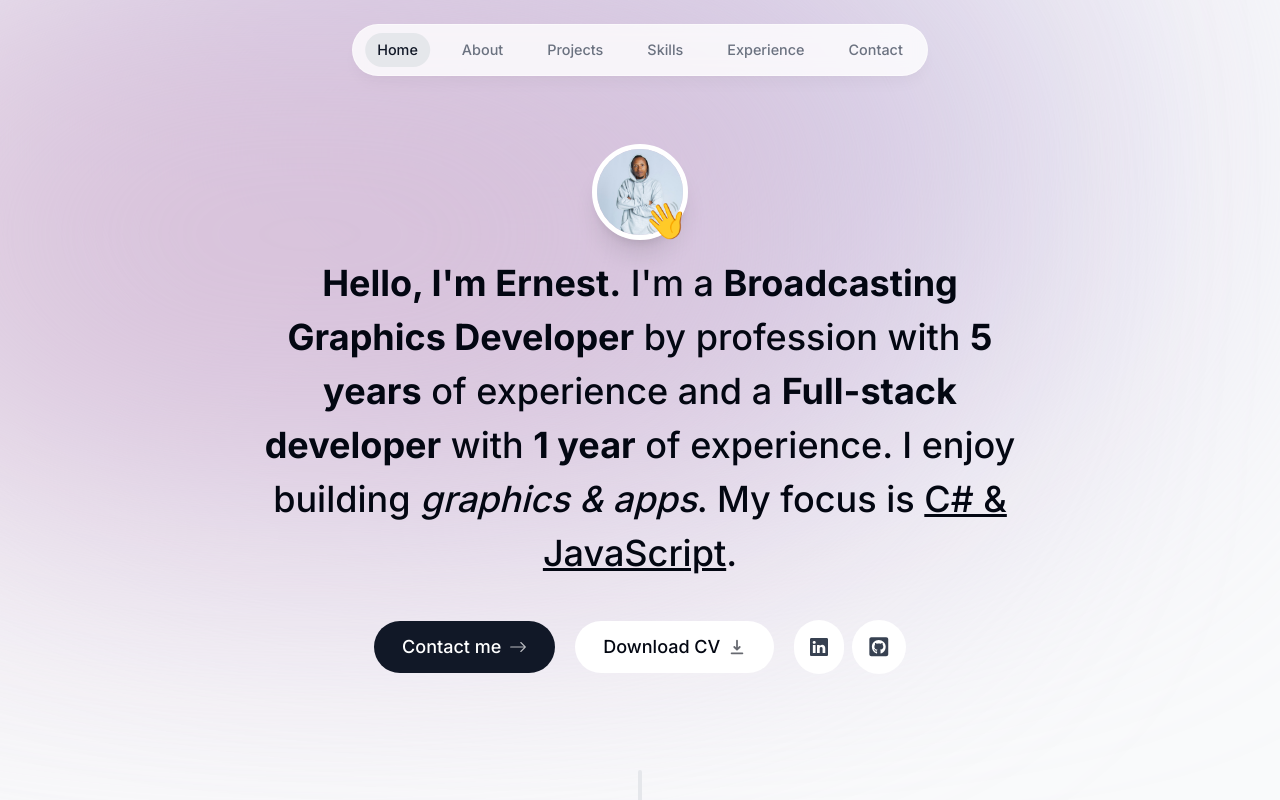
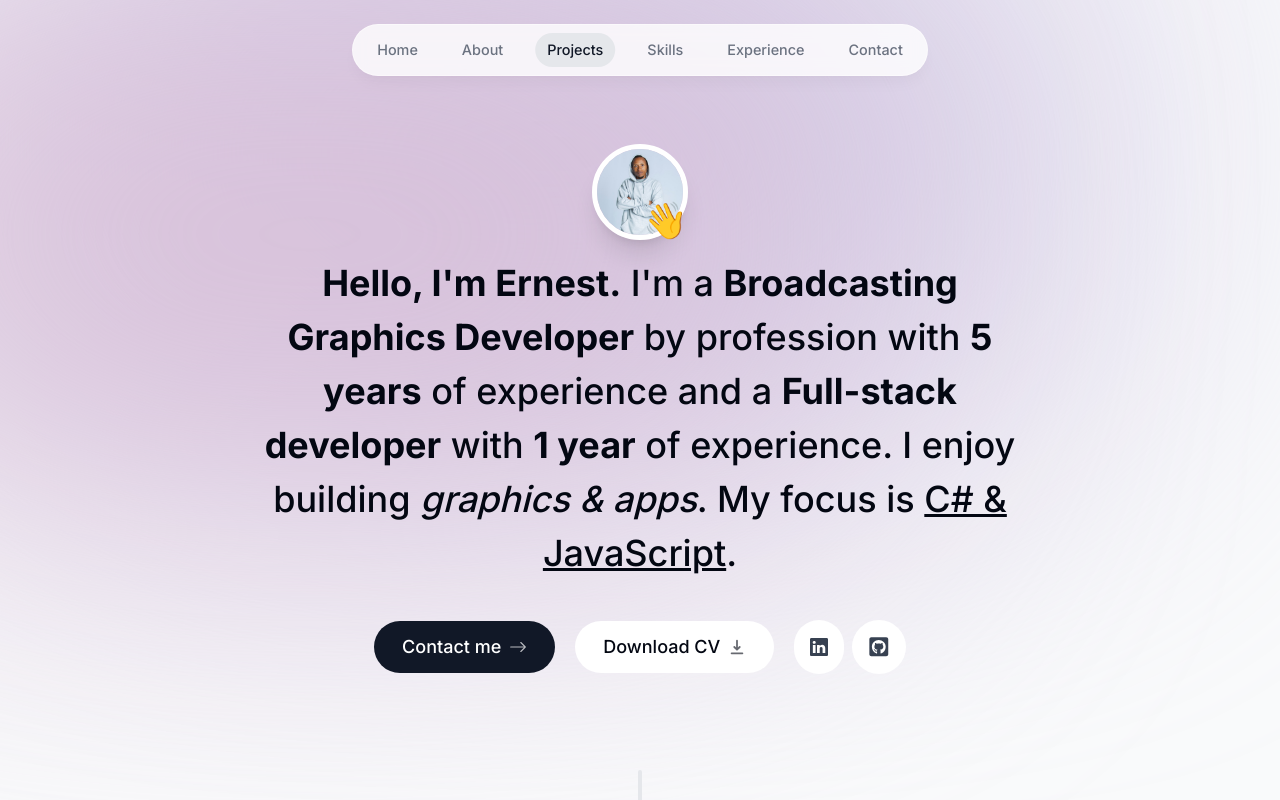
Before and after one commit to Tally2014/portfolio, a Next.js app: page / in a window 1280 px wide. Shown: the top 800 px of the page. Built offline with nearby package versions, Linux system fonts and the light colour scheme.

Commit message:
logic - Impliment react-intersection-observer to the first 3 navbar links

```diff
--- a/components/About.tsx
+++ b/components/About.tsx
@@ -1,9 +1,22 @@
 "use client";
-import React from "react";
+import React, { useEffect } from "react";
 import { motion } from "framer-motion";
 import SectionHeading from "./SectionHeading";
+import { useInView } from "react-intersection-observer";
+import { useActiveSectionContext } from "@/context/ActiveSectionContextProvider";
 
 export default function About() {
+  const { ref, inView } = useInView({
+    threshold: 0.75,
+  });
+  const { setActiveSection } = useActiveSectionContext();
+
+  useEffect(() => {
+    if (inView) {
+      setActiveSection("About");
+    }
+  }, [inView, setActiveSection]);
+
   return (
     <motion.section
       className="mb-28 max-w-[45rem] text-center leading-8 sm:mb-40 scroll-mt-28"
@@ -11,6 +24,7 @@
       animate={{ opacity: 1, y: 0 }}
       transition={{ delay: 0.175 }}
       id="about"
+      ref={ref}
     >
       <SectionHeading>About me</SectionHeading>
       <p className="mb-3">
--- a/components/Intro.tsx
+++ b/components/Intro.tsx
@@ -1,15 +1,31 @@
 "use client";
-import React from "react";
+import React, { useEffect } from "react";
 import Image from "next/image";
 import { motion } from "framer-motion";
 import Link from "next/link";
 import { BsArrowRight, BsLinkedin } from "react-icons/bs";
 import { HiDownload } from "react-icons/hi";
 import { FaGithubSquare } from "react-icons/fa";
+import { useActiveSectionContext } from "@/context/ActiveSectionContextProvider";
+import { useInView } from "react-intersection-observer";
 
 export default function Intro() {
+  const { ref, inView } = useInView({
+    threshold: 0.5,
+  });
+  const { setActiveSection } = useActiveSectionContext();
+
+  useEffect(() => {
+    if (inView) {
+      setActiveSection("Home");
+    }
+  }, [inView, setActiveSection]);
   return (
-    <section id="home" className="mb-28 max-w-[50rem] text-center sm:mb-0 scroll-mt-[100rem]">
+    <section
+      id="home"
+      className="mb-28 max-w-[50rem] text-center sm:mb-0 scroll-mt-[100rem]"
+      ref={ref}
+    >
       <div className="flex items-center justify-center">
         <div className="relative">
           <motion.div
--- a/components/Projects.tsx
+++ b/components/Projects.tsx
@@ -1,20 +1,32 @@
 "use client";
-import React from 'react'
+import React, { useEffect } from "react";
 import SectionHeading from "./SectionHeading";
-import Project from './Project';
+import Project from "./Project";
 import { projectsData } from "@/lib/data";
+import { useInView } from "react-intersection-observer";
+import { useActiveSectionContext } from "@/context/ActiveSectionContextProvider";
 
 export default function Projects() {
+  const { ref, inView } = useInView({
+    threshold: 0.5,
+  });
+  const { setActiveSection } = useActiveSectionContext();
+
+  useEffect(() => {
+    if (inView) {
+      setActiveSection("Projects");
+    }
+  }, [inView, setActiveSection]);
   return (
-    <section id="projects" className="scroll-mt-28 mb-28">
+    <section id="projects" className="scroll-mt-28 mb-28" ref={ref}>
       <SectionHeading>My projects</SectionHeading>
       <div>
-            {projectsData.map((project, index) =>(
+        {projectsData.map((project, index) => (
           <React.Fragment key={index}>
             <Project {...project} />
           </React.Fragment>
         ))}
       </div>
     </section>
-  )
+  );
 }
```
Lines whose indentation alone changed are shown as unchanged.
